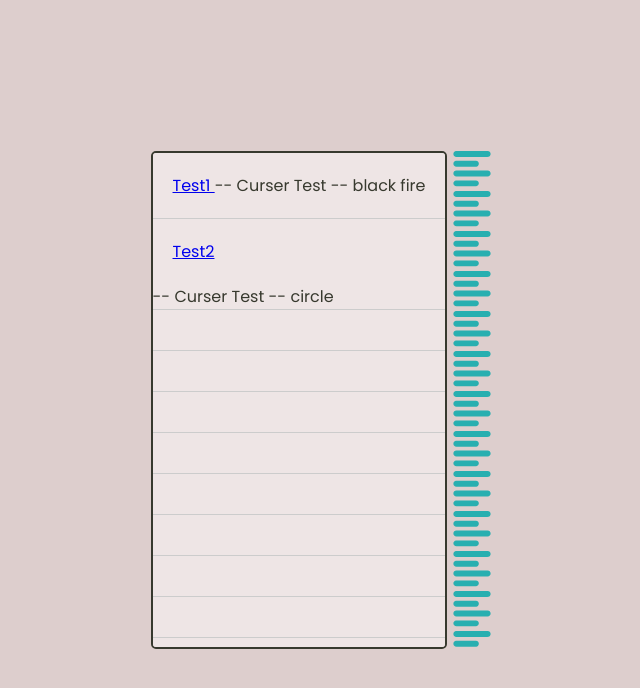
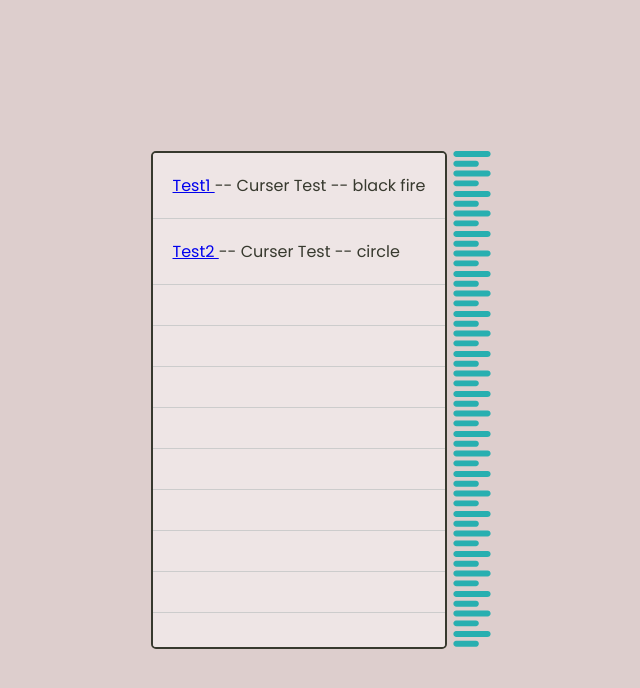
Before and after one commit to MauroMau/Test, a plain HTML site: page index.html in a window 1280 px wide. Shown: the whole page, without its empty margins (316-956 px from the left). Drawn offline with Linux system fonts and the light colour scheme.

Commit message:
Update index.html

```diff
--- a/index.html
+++ b/index.html
@@ -12,7 +12,7 @@
     <div class="list">
       <ul>
         <li><a href="https://mauromau.github.io/test/test1.html">Test1  </a><a>-- Curser Test -- black fire</a></li>
-        <li><a href="https://mauromau.github.io/test/test2.html">Test2  </a></li>-- Curser Test -- circle</a></li>
+        <li><a href="https://mauromau.github.io/test/test2.html">Test2  </a><a>-- Curser Test -- circle</a></li>
         <li><a href="#"></a></li>
         <li><a href="#"></a></li>
         <li><a href="#"></a></li>
```
